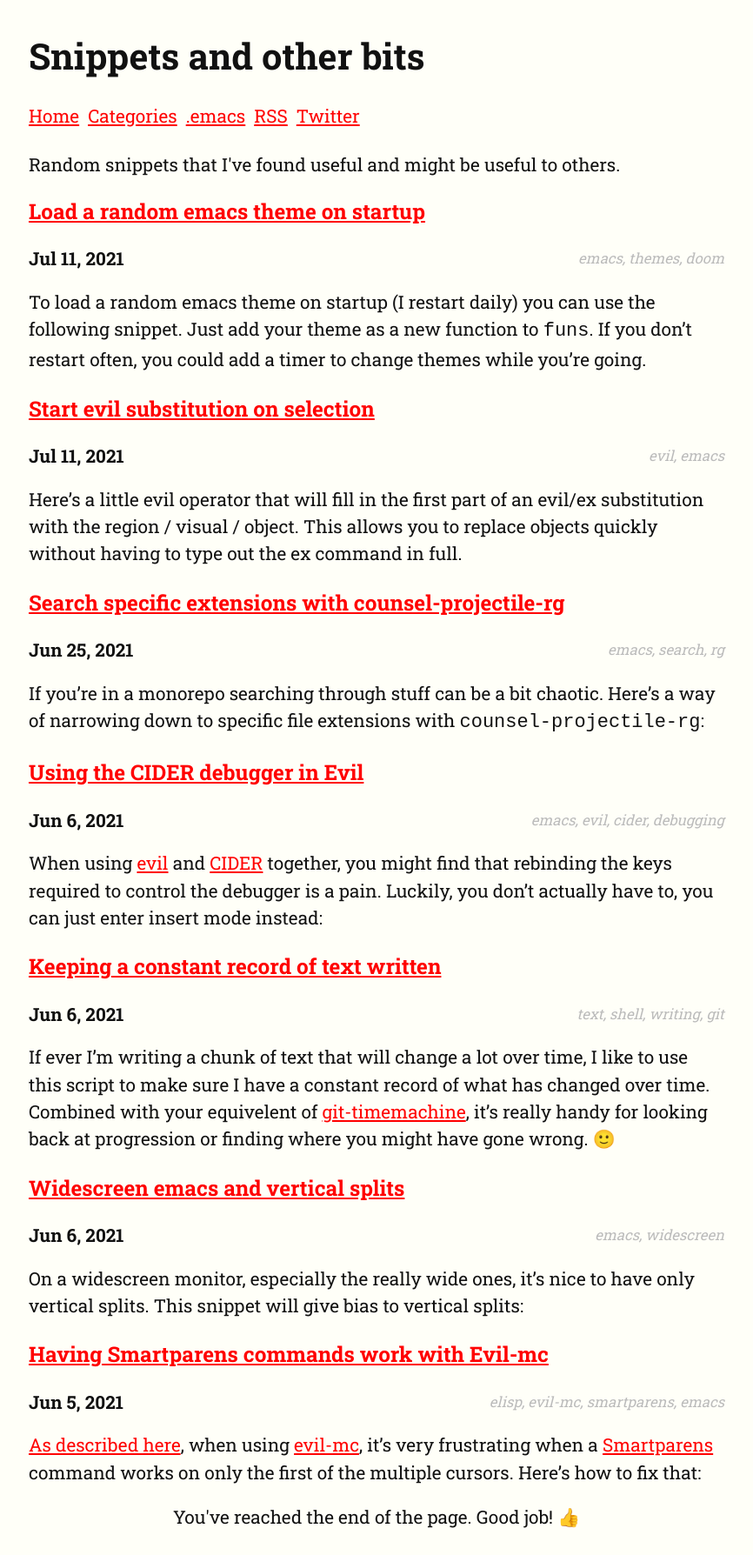
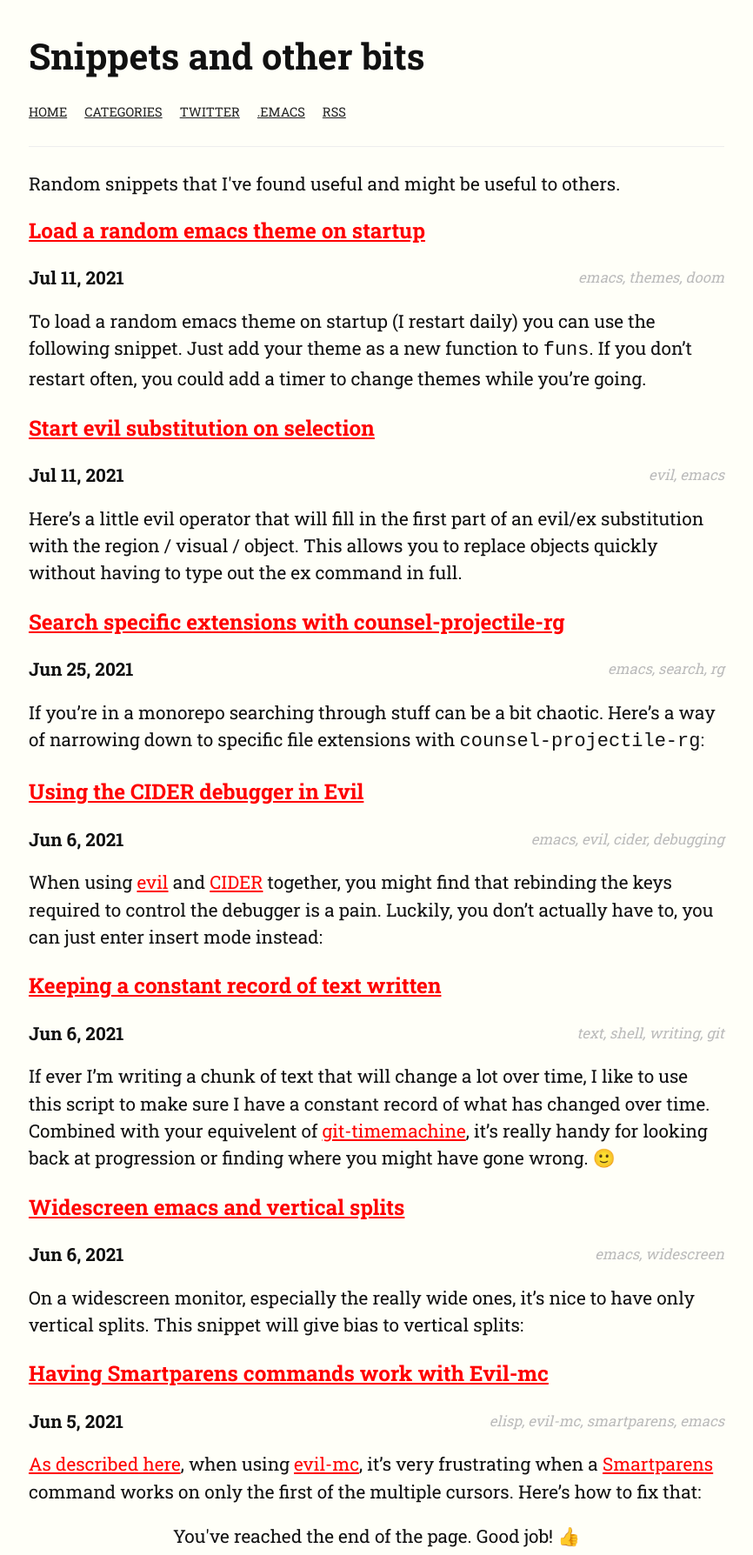
Before and after one commit to philjackson/philjackson.github.io, a Jekyll site: the page built from index.md, in a window 1280 px wide. Shown: the whole page at 87% size, without its empty margins (207-1073 px from the left). Built offline with Jekyll 4.4.1, drawn with Linux system fonts in a browser that asks for light colours; before the commit the page ends 1766 px from its top, so only the background shows below that.

Commit message:
Styling for nav.

```diff
--- a/_includes/header.html
+++ b/_includes/header.html
@@ -2,7 +2,7 @@
 <nav>
   <div><a href="/">Home</a></div>
   <div><a href="/categories">Categories</a></div>
+  <div><a href="https://twitter.com/philjackson">Twitter</a></div>
   <div><a href="/dotemacs">.emacs</a></div>
   <div><a href="/feed.xml">RSS</a></div>
-  <div><a href="https://twitter.com/philjackson">Twitter</a></div>
 </nav>
--- a/_includes/style.scss
+++ b/_includes/style.scss
@@ -58,9 +58,16 @@ code {
 
 nav {
     display: flex;
+    text-transform: uppercase;
+    font-size: 0.7em;
+    padding-bottom: 30px;
+    border-bottom: 1px solid #eee;
+    a {
+        color: #222;
+    }
 
     div {
-        padding-right: 10px;
+        padding-right: 20px;
     }
 }
 
```
